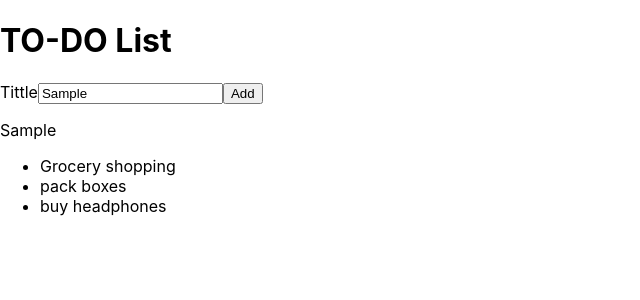
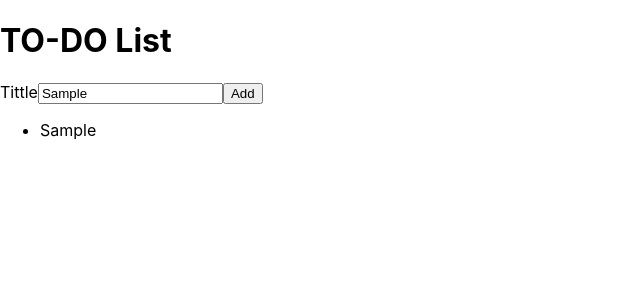
Before and after one commit to Code-the-Dream-School/react-cockatoo, a React (Create React App) app: page / in a window 1280 px wide. Both pictures are taken after typing "Sample" into the empty fields and a click on the button "Add". Shown: the top 300 px of the page, without its empty margins (0-640 px from the left). Built offline with nearby package versions, Linux system fonts and the light colour scheme.

Commit message:
decosntruct props, controlled components and props handling

```diff
--- a/src/AddTodoForm.js
+++ b/src/AddTodoForm.js
@@ -1,20 +1,31 @@
 import React from "react";
+import { useState } from "react";
 
-function AddTodoForm(props){
-   const  handleAddTodo =(event)=>{
+function AddTodoForm({onAddTodo}) {
+    const [todoTitle, setTodoTitle] = useState('');
+
+  const handleTitleChange = (e) => {
+    const newTodoTitle = e.target.value;
+    setTodoTitle(newTodoTitle);
+  };
+  const handleAddTodo = (event) => {
     event.preventDefault();
-    const todoTitle = event.target.title.value;
     console.log(todoTitle);
-    props.onAddTodo(todoTitle);
-
-    }
-return(
+    onAddTodo({title: todoTitle, id:Date.now()});
+  };
+  return (
     <form onSubmit={handleAddTodo}>
-        <label htmlFor="todoTitle">Tittle</label>
-        <input type = "text" name="title" id="todoTitle"/>
-        <button type="submit">Add</button>
+      <label htmlFor="todoTitle">Tittle</label>
+      <input
+        onChange={handleTitleChange}
+        value={todoTitle}
+        type="text"
+        name="title"
+        id="todoTitle"
+      />
+      <button type="submit">Add</button>
     </form>
-)
-};
+  );
+}
 
 export default AddTodoForm;
--- a/src/App.js
+++ b/src/App.js
@@ -4,14 +4,18 @@ import AddTodoForm from "./AddTodoForm";
 import { useState } from "react";
 
 function App() {
-  const [newTodo, setNewTodo] = useState("");
+  const [todoList, setTodoList] = useState([]);
+
+  const addTodo = (newTodo) => {
+    setTodoList([...todoList,newTodo]);
+  };
 
   return (
     <div>
       <h1>TO-DO List</h1>
-      <AddTodoForm onAddTodo={setNewTodo} />
-      <p>{newTodo}</p>
-      <TodoList />
+      <AddTodoForm onAddTodo={addTodo} />
+      <p>{addTodo}</p>
+      <TodoList todoList={todoList} />
     </div>
   );
 }
--- a/src/TodoList.js
+++ b/src/TodoList.js
@@ -1,20 +1,15 @@
 import React from "react";
 import TodoListItem from "./TodoListItem";
-const todoList = [
-  { id: 1, tittle: "Grocery shopping" },
-  { id: 2, tittle: "pack boxes" },
-  { id: 3, tittle: "buy headphones" },
-];
 
-function TodoList() {
+
+function TodoList({todoList}) {
+  console.log(todoList);
   return (
-    <div>
       <ul>
         {todoList.map((todo) => {
           return <TodoListItem key={todo.id} todo={todo} />;
         })}
       </ul>
-    </div>
   );
 }
 
--- a/src/TodoListItem.js
+++ b/src/TodoListItem.js
@@ -1,8 +1,8 @@
 import React from "react";
 
-const TodoListItem = (props) => {
+const TodoListItem = ({ todo }) => {
   return (
-      <li key={props.id}>{props.todo.tittle}</li>
+      <li key={todo.id}>{todo.title}</li>
   );
 };
 
```
